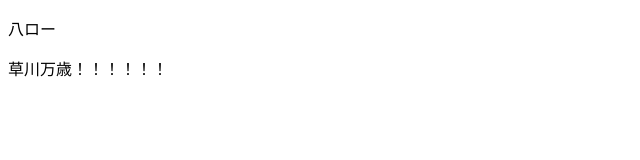
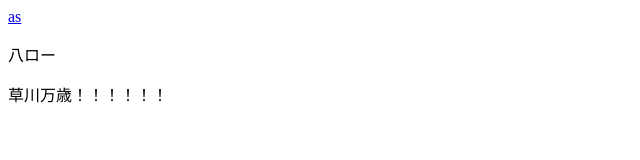
Before and after one commit to ras-a/project, a plain HTML site: page index.html in a window 1280 px wide. Shown: the whole page, without its empty margins (0-640 px from the left). Drawn offline with Linux system fonts and the light colour scheme.

Commit message:
リンク

```diff
--- a/index.html
+++ b/index.html
@@ -5,6 +5,7 @@
 	<title>Document</title>
 </head>
 <body>
+	<a href="/sub.html">as</a>
 	<p>八ロー</p>
 	<div>草川万歳！！！！！！</div>
 </body>
```
